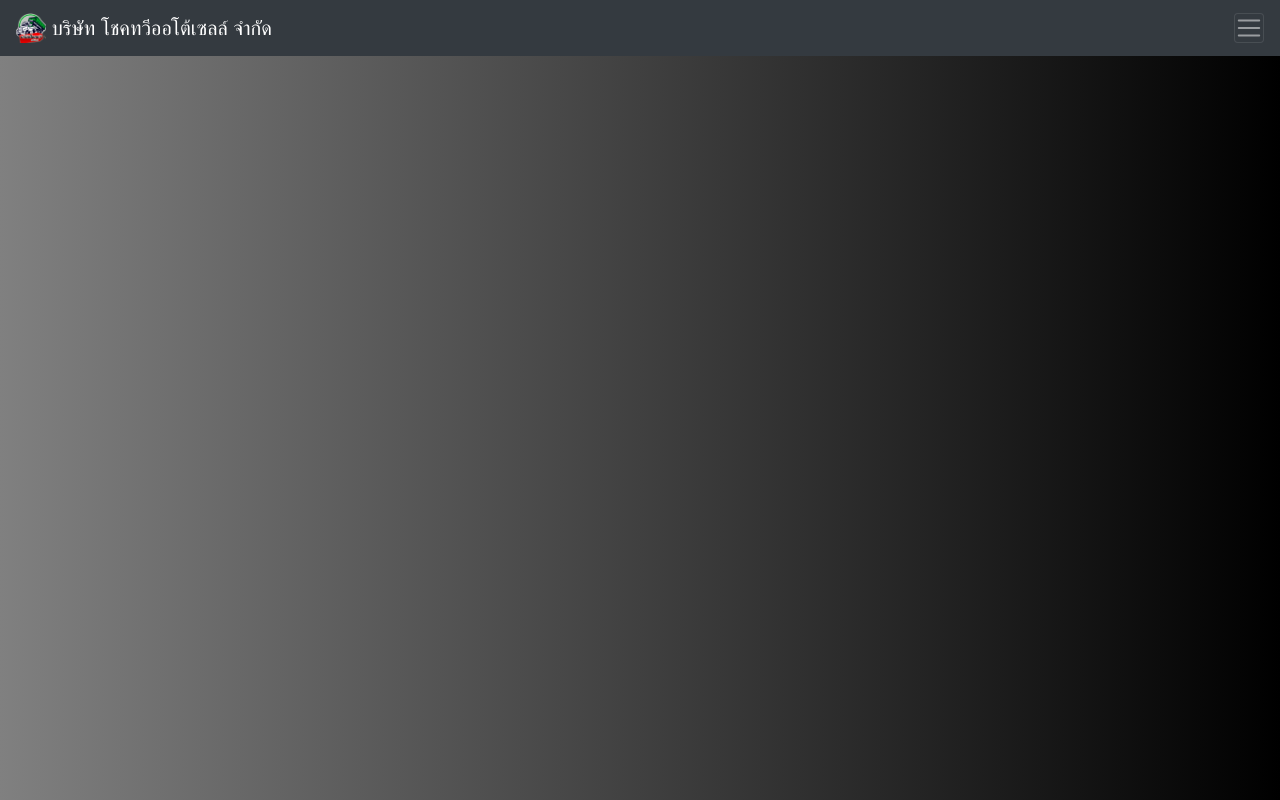
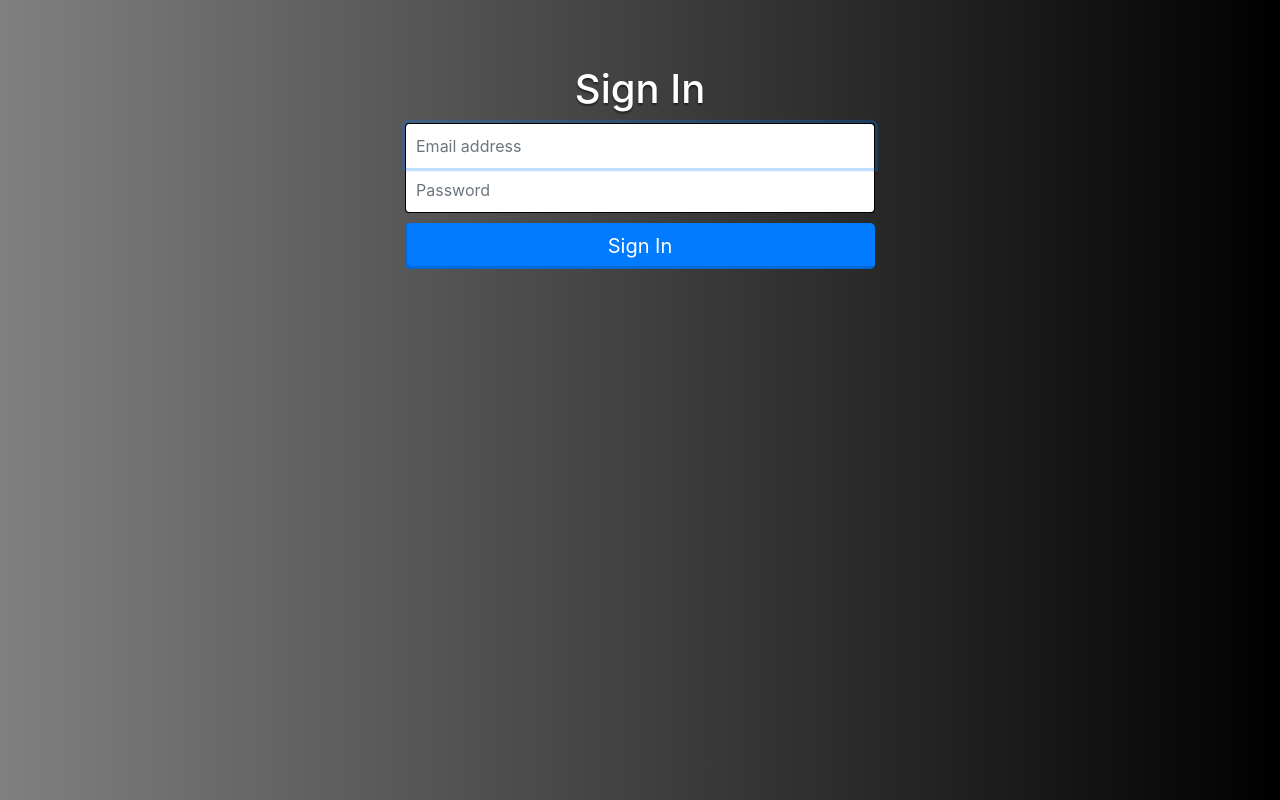
Before and after one commit to Pum58400/choktawee, a Node server app: page /login/ in a window 1280 px wide. Run offline with Node 20, Linux system fonts and the light colour scheme; some libraries are stand-ins or nearby versions.

Commit message:
Login form

```diff
--- a/public/javascripts/java.js
+++ b/public/javascripts/java.js
@@ -0,0 +1,18 @@
+$(function() {
+
+    $('#login-form-link').click(function(e) {
+		$("#login-form").delay(100).fadeIn(100);
+ 		$("#register-form").fadeOut(100);
+		$('#register-form-link').removeClass('active');
+		$(this).addClass('active');
+		e.preventDefault();
+	});
+	$('#register-form-link').click(function(e) {
+		$("#register-form").delay(100).fadeIn(100);
+ 		$("#login-form").fadeOut(100);
+		$('#login-form-link').removeClass('active');
+		$(this).addClass('active');
+		e.preventDefault();
+	});
+
+});
--- /dev/null
+++ b/public/stylesheets/login.css
@@ -0,0 +1,81 @@
+body {
+    padding-top: 120px;
+    padding-bottom: 40px;
+    background-color: #eee;
+
+  }
+  .btn
+  {
+   outline:0;
+   border:none;
+   border-top:none;
+   border-bottom:none;
+   border-left:none;
+   border-right:none;
+   box-shadow:inset 2px -3px rgba(0,0,0,0.15);
+  }
+  .btn:focus
+  {
+   outline:0;
+   -webkit-outline:0;
+   -moz-outline:0;
+  }
+  .fullscreen_bg {
+    position: fixed;
+    top: 0;
+    right: 0;
+    bottom: 0;
+    left: 0;
+    background-size: cover;
+    background-position: 50% 50%;
+    /* background-image: url('http://cleancanvas.herokuapp.com/img/backgrounds/color-splash.jpg'); */
+    background-image: linear-gradient(to right, gray, black);
+    background-repeat:repeat;
+  }
+  .form-signin {
+    max-width: 500px;
+    padding: 15px;
+    margin: 0 auto;
+      margin-top:50px;
+  }
+  .form-signin .form-signin-heading, .form-signin {
+    margin-bottom: 10px;
+  }
+  .form-signin .form-control {
+    position: relative;
+    font-size: 16px;
+    height: auto;
+    padding: 10px;
+    -webkit-box-sizing: border-box;
+    -moz-box-sizing: border-box;
+    box-sizing: border-box;
+  }
+  .form-signin .form-control:focus {
+    z-index: 2;
+  }
+  .form-signin input[type="text"] {
+    margin-bottom: -1px;
+    border-bottom-left-radius: 0;
+    border-bottom-right-radius: 0;
+    border-top-style: solid;
+    border-right-style: solid;
+    border-bottom-style: none;
+    border-left-style: solid;
+    border-color: #000;
+  }
+  .form-signin input[type="password"] {
+    margin-bottom: 10px;
+    border-top-left-radius: 0;
+    border-top-right-radius: 0;
+    border-top-style: none;
+    border-right-style: solid;
+    border-bottom-style: solid;
+    border-left-style: solid;
+    border-color: rgb(0,0,0);
+    border-top:1px solid rgba(0,0,0,0.08);
+  }
+  .form-signin-heading {
+    color: #fff;
+    text-align: center;
+    text-shadow: 0 2px 2px rgba(0,0,0,0.5);
+  }
--- a/public/stylesheets/style.css
+++ b/public/stylesheets/style.css
@@ -55,50 +55,43 @@ li {
   margin-right: 900px;
   }
 } */
-h5{
-  margin-top: 13px ;
+
+
+.navbar-nav {
+  padding-right: 60px;
+}
+.nav {
+  font-size: medium;
+}
+body {
+  background-image: linear-gradient(to right, gray, black);
+}
+.btn-dark {
+  margin-left: 60px;
 }
 
-.navbar-nav{
-  padding-right: 60px;
+
+@media (max-width: 768px) {
+  #profile.navbar-nav {
+    padding-right: 10px;
   }
-.nav{
-  font-size: medium;
+
+  .btn-dark {
+    margin-left: 10px;
   }
-body{
 
-  background-image: linear-gradient(to right, gray , black);
-}
-.btn-dark{
-  margin-left: 60px;
+
 
 }
 
 
-@media (max-width: 768px){
 
-  #profile.navbar-nav{
-   padding-right: 10px;
-  }
-
-  .btn-dark{
-    margin-left: 10px;
-  }
-  #company{
-   display: none;
-  }
-  .nav-scroller {
-    display: none;
-  }
-
-}
 .fa-1x {
   font-size: 1.5rem;
 }
-  .navbar-toggler.navbar-toggler-icon  {
+.navbar-toggler.navbar-toggler-icon {
   cursor: pointer;
-
 }
- .nav-tabs{
+.nav-tabs {
   text-align: center;
 }
--- a/views/login.ejs
+++ b/views/login.ejs
@@ -6,7 +6,7 @@
     <meta name="viewport" content="width=device-width, initial-scale=1.0">
     <link rel="stylesheet" href="https://stackpath.bootstrapcdn.com/bootstrap/4.5.2/css/bootstrap.min.css"
         integrity="sha384-JcKb8q3iqJ61gNV9KGb8thSsNjpSL0n8PARn9HuZOnIxN0hoP+VmmDGMN5t9UJ0Z" crossorigin="anonymous">
-    <link rel="stylesheet" href="/stylesheets/style.css">
+    <link rel="stylesheet" href="/stylesheets/login.css">
     <!-- JS, Popper.js, and jQuery -->
     <script src="https://code.jquery.com/jquery-3.5.1.slim.min.js"
         integrity="sha384-DfXdz2htPH0lsSSs5nCTpuj/zy4C+OGpamoFVy38MVBnE+IbbVYUew+OrCXaRkfj"
@@ -23,67 +23,20 @@
 
 <body>
 
- <!-- header mobile -->
-    <div class="navbar-mobile">
-<!--Navbar-->
-<nav class="navbar navbar-dark bg-dark lighten-4 ">
+    <div id="fullscreen_bg" class="fullscreen_bg">
 
-    <!-- Navbar brand -->
-    <a class="navbar-brand" href="#">
-        <img src="/images/choktawee.png" height="30" class="d-inline-block align-top" alt="mdb logo"> บริษัท
-        โชคทวีออโต้เซลล์ จำกัด
-    </a>
-    <!-- Collapse button -->
-    <button class="navbar-toggler navbar-toggler-icon  " type="button" data-toggle="collapse" data-target="#navbarSupportedContent1"
-        aria-controls="navbarSupportedContent1" aria-expanded="false" aria-label="Toggle navigation"><span
-            class="dark-blue-text"><i class="fas fa-bars fa-1x"></i></span></button>
+    <div class="container">
 
-    <!-- Collapsible content -->
-    <div class="collapse navbar-collapse " id="navbarSupportedContent1">
-
-        <!-- Links -->
-        <ul class="navbar-nav nav-tabs" id="item-mobile">
-
-            <li class="nav-item">
-                <a class="nav-link text-light" href="#">ซื้อรถ</a>
-            </li>
-            <li class="nav-item">
-                <a class="nav-link text-light" href="#">ขายรถ</a>
-            </li>
-            <li class="nav-item">
-                <a class="nav-link text-light" href="#">ซ่อมรถ</a>
-            </li>
-            <li class="nav-item">
-                <a class="nav-link text-light" href="#">เดินทะเบียน</a>
-            </li>
-            <li class="nav-item">
-                <a class="nav-link text-light" href="#">สต็อครถ</a>
-            </li>
-            <li class="nav-item">
-                <a class="nav-link text-light" href="#">จัดการใบเสร็จ</a>
-            </li>
-            <li class="nav-item">
-                <a class="nav-link text-light" href="#">จัดการพนักงาน</a>
-            </li>
-            <li class="nav-item">
-                <a class="nav-link text-light" href="#">จัดการลูกค้า</a>
-            </li>
-            <li class="nav-item">
-                <a class="nav-link text-light" href="#">จัดการคู่ค้า</a>
-            </li>
-        </ul>
-        <!-- Links -->
+        <form class="form-signin">
+            <h1 class="form-signin-heading text-white">Sign In</h1>
+            <input type="text" class="form-control " placeholder="Email address" required="" autofocus="">
+            <input type="password" class="form-control" placeholder="Password" required="">
+            <button class="btn btn-lg btn-primary btn-block" type="submit">
+                Sign In
+            </button>
+        </form>
 
     </div>
-    <!-- Collapsible content -->
-
-</nav>
-<!--/.Navbar-->
-
-    </div>
-
-    <!-- header mobile -->
-
 </body>
 
 </html>
```
Also changed, not shown: views/main.ejs (+24 -61 lines). Lines whose indentation alone changed are shown as unchanged.
